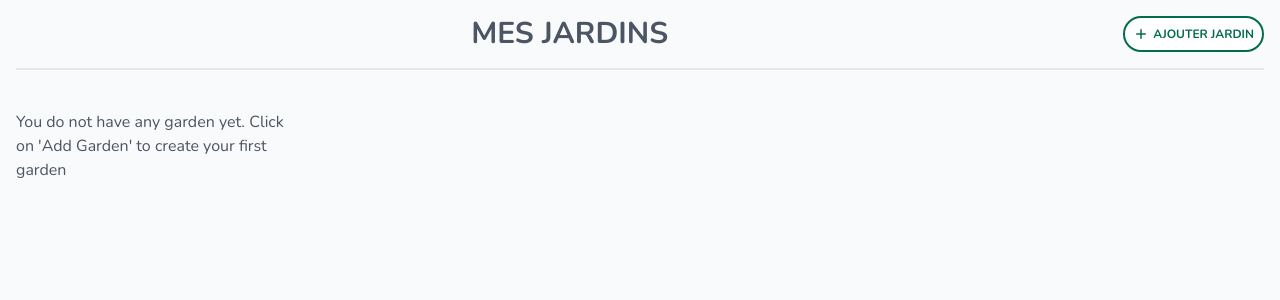
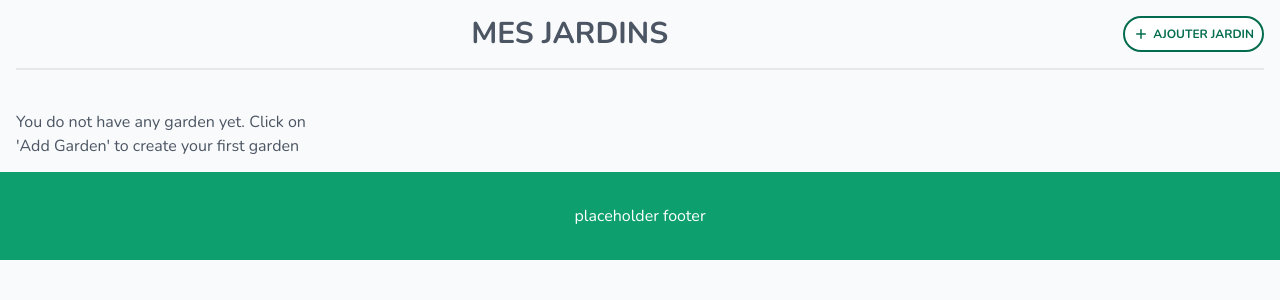
Before and after one commit to renlo08/my-little-garden, a Django app: page /gardens/ in a window 1280 px wide. Shown: the part 144-444 px from the top of the page. Run offline with Django 4.2, Linux system fonts and the light colour scheme; some libraries are stand-ins or nearby versions.

Commit message:
Update CSS and HTML templates, add 'Create Garden' button
The 'gardens.html' and 'cards.html' templates have been modified to improve layout and include a 'Create Garden' button. CSS classes were added and updated for better spacing and responsiveness. A placeholder footer with background color and padding was also added to the 'base.html' template.

```diff
--- a/app/static/css/mlghome-ui.css
+++ b/app/static/css/mlghome-ui.css
@@ -590,6 +590,10 @@ video {
   margin: auto;
 }
 
+.m-12{
+  margin: 3rem;
+}
+
 .mb-3{
   margin-bottom: 0.75rem;
 }
@@ -634,11 +638,22 @@ video {
   margin-top: 1rem;
 }
 
+.mb-3\.5{
+  margin-bottom: 0.875rem;
+}
+
 .line-clamp-5{
   overflow: hidden;
   display: -webkit-box;
   -webkit-box-orient: vertical;
   -webkit-line-clamp: 5;
+}
+
+.line-clamp-3{
+  overflow: hidden;
+  display: -webkit-box;
+  -webkit-box-orient: vertical;
+  -webkit-line-clamp: 3;
 }
 
 .block{
@@ -683,6 +698,14 @@ video {
 
 .h-4{
   height: 1rem;
+}
+
+.h-28{
+  height: 7rem;
+}
+
+.h-24{
+  height: 6rem;
 }
 
 .w-3{
@@ -755,6 +778,22 @@ video {
 
 .gap-2{
   gap: 0.5rem;
+}
+
+.gap-12{
+  gap: 3rem;
+}
+
+.gap-8{
+  gap: 2rem;
+}
+
+.gap-4{
+  gap: 1rem;
+}
+
+.gap-7{
+  gap: 1.75rem;
 }
 
 .truncate{
@@ -837,6 +876,11 @@ video {
   background-color: rgb(234 88 12 / var(--tw-bg-opacity));
 }
 
+.bg-green-500{
+  --tw-bg-opacity: 1;
+  background-color: rgb(34 197 94 / var(--tw-bg-opacity));
+}
+
 .object-cover{
   -o-object-fit: cover;
      object-fit: cover;
@@ -848,6 +892,14 @@ video {
 
 .p-4{
   padding: 1rem;
+}
+
+.p-12{
+  padding: 3rem;
+}
+
+.p-8{
+  padding: 2rem;
 }
 
 .px-3{
--- a/app/templates/base.html
+++ b/app/templates/base.html
@@ -37,7 +37,7 @@
     <h3>This will be replaced</h3>
 {% endblock content %}
 
-<footer></footer>
+<footer class="flex justify-center items-center text-white p-8 bg-green-500">placeholder footer</footer>
 
 
 <script>
--- a/app/templates/gardens/gardens.html
+++ b/app/templates/gardens/gardens.html
@@ -18,7 +18,7 @@
             </a>
         </div>
         <div class="htmx-indicator">Updating...</div>
-        <div id='garden-list' class="mt-4 grid sm:grid-cols-4 gap-10">
+        <div id='garden-list' class="mt-4 grid sm:grid-cols-4 gap-7 mb-3.5">
             <!-- Garden cards -->
             {% include 'gardens/partials/cards.html' %}
         </div>
--- a/app/templates/gardens/partials/cards.html
+++ b/app/templates/gardens/partials/cards.html
@@ -6,7 +6,6 @@
         <span>Click on 'Add Garden' to create your first garden</span>
     </div>
 {% else %}
-
     {% for garden in gardens %}
         <!-- Garden card -->
         <div id='garden-card-{{ forloop.counter }}'
@@ -15,9 +14,9 @@
             <!-- card image -->
             <img src="https://picsum.photos/id/110/100"
                  alt="card-picture"
-                 class="h-32 sm:h-44 w-full object-cover">
+                 class="h-24 sm:h-44 w-full object-cover">
             <!-- card header -->
-            <div class="m-4 line-clamp-5">
+            <div class="m-4 line-clamp-3">
                 <span class="font-bold truncate block">{{ garden.name }}</span>
                 <span class="block text-gray-500 text-sm">{{ garden.description }}</span>
             </div>
```
